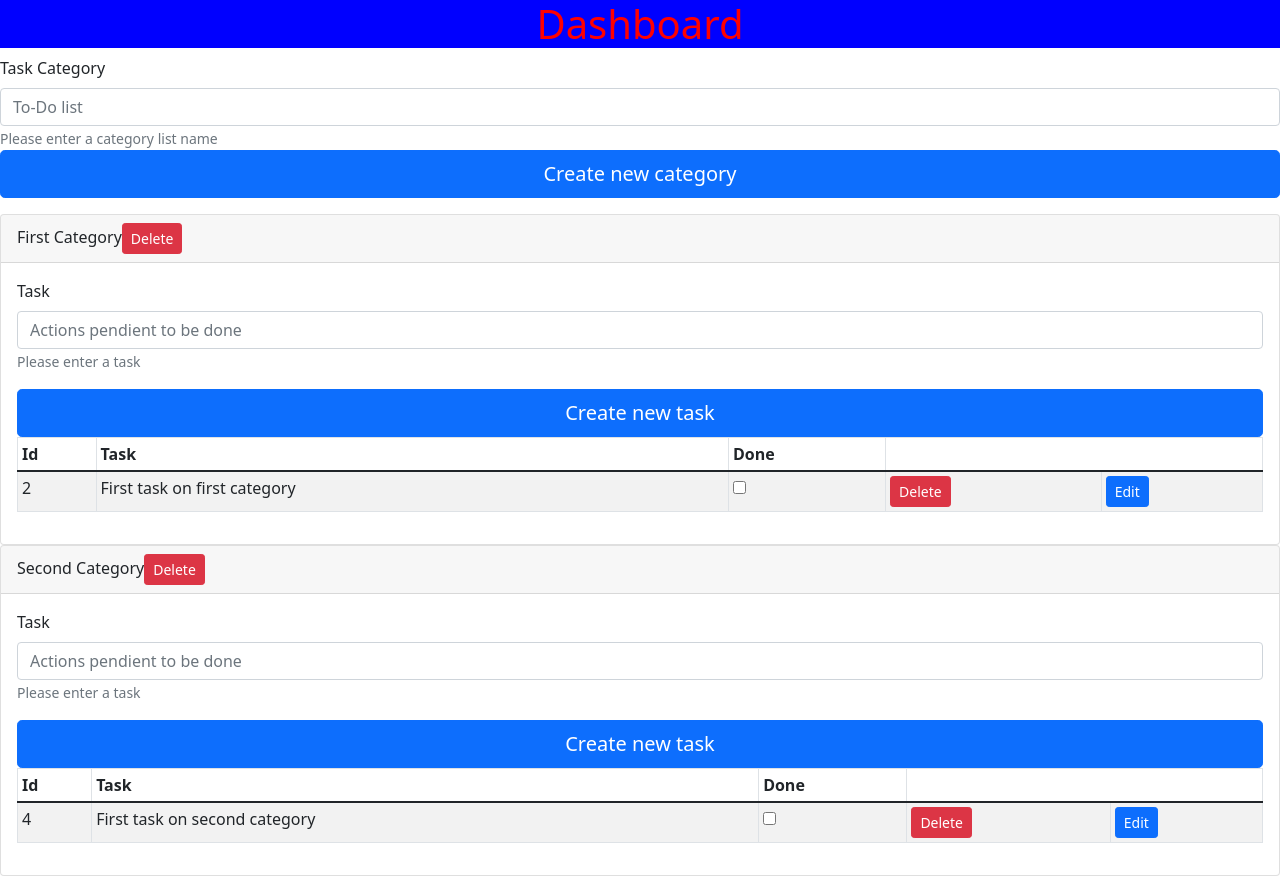
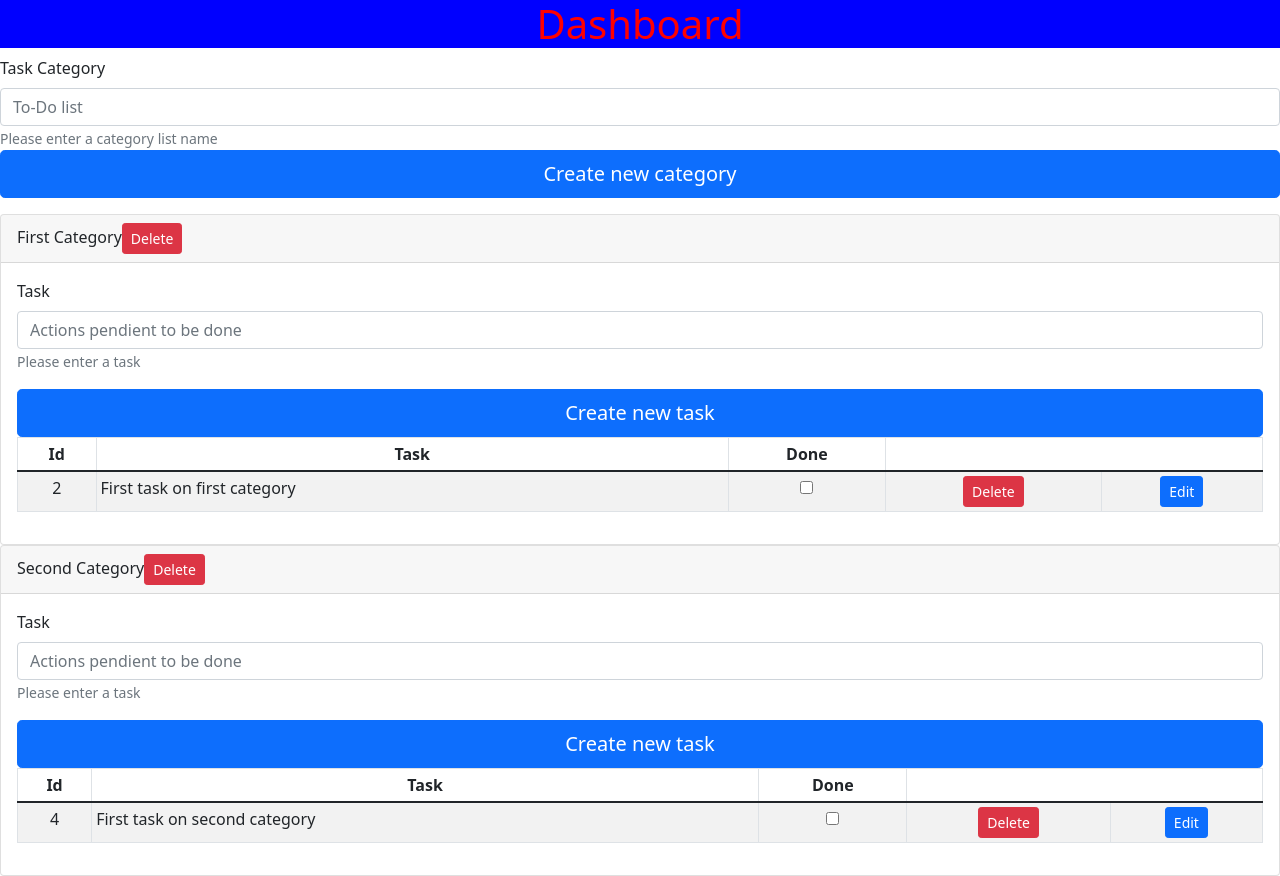
Before and after one commit to johnnycastro72/final-project-fe, a React (Vite) app: page / in a window 1280 px wide. Built offline with nearby package versions, Linux system fonts and the light colour scheme.

Commit message:
Updating task message
Open a modal to change the task message

```diff
--- a/src/components/CategoryList.jsx
+++ b/src/components/CategoryList.jsx
@@ -1,32 +1,56 @@
-import React, { useContext } from "react";
-import { Card, Table, Button } from "react-bootstrap";
+import React, { useContext, useState } from "react";
+import { Card, Table, Button, Modal } from "react-bootstrap";
 import { Store } from "../stateManagement/StoreProvider";
 import TaskForm from "./TaskForm";
 
 const CategoryList = () => {
   const { state, dispatch } = useContext(Store);
 
+  const [modalOpen, setModalOpen] = useState(false);
+  const [modalClose, setModalClose] = useState(true);
+  const [editedMessage, setEditedMessage] = useState("");
+  const [editedTaskId, setEditedTaskId] = useState(0);
+
   const onCheckbox = (event, task) => {
     const checked = event.currentTarget.checked;
     dispatch({
       type: "update-done",
-      payload: {...task,
-      done: checked}
-    })
+      payload: { ...task, done: checked },
+    });
   };
 
   const onDeleteTask = (task) => {
     dispatch({
       type: "remove-task",
-      payload: task
-    })
-  }
+      payload: task,
+    });
+  };
 
   const onDeleteCategory = (category) => {
     dispatch({
       type: "remove-category",
-      payload: category
+      payload: category,
+    });
+  };
+
+  const closeModal = (event, updatedMessage) => {
+    setModalClose(true)
+    setModalOpen(false)
+    dispatch({
+      type: "update-message",
+      payload: {
+        event,
+        updatedMessage,
+        editedTaskId
+      }
     })
+  }
+
+  const openModal = (event, task) => {
+    setModalOpen(true)
+    setModalClose(false)
+    setEditedMessage(task.message)
+    setEditedTaskId(task.id)
   }
 
   return (
@@ -36,15 +60,22 @@ const CategoryList = () => {
           <Card key={actualCategory.id}>
             <Card.Header>
               {actualCategory.title}
-              <Button variant="danger" size="sm" onClick={() => onDeleteCategory(actualCategory)}>Delete</Button></Card.Header>
+              <Button
+                variant="danger"
+                size="sm"
+                onClick={() => onDeleteCategory(actualCategory)}
+              >
+                Delete
+              </Button>
+            </Card.Header>
             <Card.Body>
               <TaskForm catId={actualCategory.id} />
               <Table size="sm" striped bordered hover responsive>
                 <thead>
                   <tr>
-                    <th>Id</th>
-                    <th>Task</th>
-                    <th>Done</th>
+                    <th style={{ textAlign: "center" }}>Id</th>
+                    <th style={{ textAlign: "center" }}>Task</th>
+                    <th style={{ textAlign: "center" }}>Done</th>
                     <th colSpan={2}></th>
                   </tr>
                 </thead>
@@ -52,19 +83,46 @@ const CategoryList = () => {
                   {actualCategory.tasks.map((actualTask) => {
                     return (
                       <tr key={actualTask.id}>
-                        <td style={actualTask.done?{textDecoration: 'line-through'}:{}}>{actualTask.id}</td>
-                        <td style={actualTask.done?{textDecoration: 'line-through'}:{}}>{actualTask.message}</td>
-                        <td>
+                        <td
+                          style={
+                            actualTask.done
+                              ? {
+                                  textDecoration: "line-through",
+                                  textAlign: "center",
+                                }
+                              : { textAlign: "center" }
+                          }
+                        >
+                          {actualTask.id}
+                        </td>
+                        <td
+                          style={
+                            actualTask.done
+                              ? { textDecoration: "line-through" }
+                              : {}
+                          }
+                        >
+                          {actualTask.message}
+                        </td>
+                        <td style={{ textAlign: "center" }}>
                           <input
                             onChange={(event) => onCheckbox(event, actualTask)}
                             type="checkbox"
                           />
                         </td>
-                        <td>
-                          <Button variant="danger" size="sm" onClick={() => onDeleteTask(actualTask)}>Delete</Button>
+                        <td style={{ textAlign: "center" }}>
+                          <Button
+                            variant="danger"
+                            size="sm"
+                            onClick={() => onDeleteTask(actualTask)}
+                          >
+                            Delete
+                          </Button>
                         </td>
-                        <td>
-                          <Button default size="sm" disabled={actualTask.done}>Edit</Button>
+                        <td style={{ textAlign: "center" }}>
+                          <Button key={actualTask.id} size="sm" onClick={(event) => openModal(event, actualTask)} disabled={actualTask.done}>
+                            Edit
+                          </Button>
                         </td>
                       </tr>
                     );
@@ -75,6 +133,17 @@ const CategoryList = () => {
           </Card>
         );
       })}
+      <Modal show={modalOpen} onHide={modalClose}>
+        <Modal.Header closeButton>
+          <Modal.Title>Modal heading</Modal.Title>
+        </Modal.Header>
+        <Modal.Body>{editedMessage}</Modal.Body>
+        <Modal.Footer>
+          <Button variant="secondary" onClick={(event) => closeModal(event, editedMessage)}>
+            Close
+          </Button>
+        </Modal.Footer>
+      </Modal>
     </div>
   );
 };
--- a/src/stateManagement/Reducer.jsx
+++ b/src/stateManagement/Reducer.jsx
@@ -46,6 +46,8 @@ function reducer(state, action) {
         listOfCategories: newListOfCategories,
       };
       return newStateModifiedCheckbox;
+    case "update-message":
+      console.log(action.payload)
     case "remove-task":
       const newListOfCategoriesWithoutDeletedTask = state.listOfCategories.map(
         (category) => {
```
